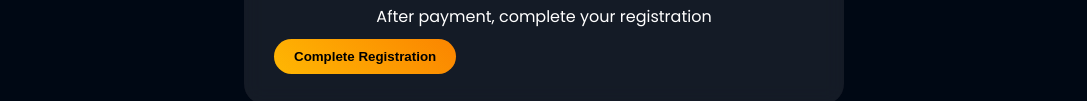
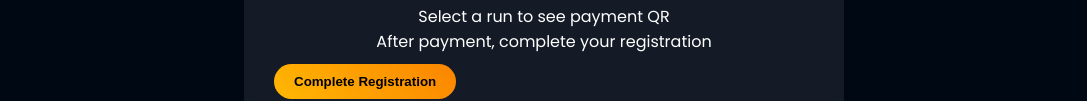
Before and after one commit to roystondcunha28-cyber/apexrun, a plain HTML site: page index.html in a window 1280 px wide. Shown: the part 3863-3964 px from the top of the page, without its empty margins (96-1183 px from the left). Drawn offline with nearby package versions, Linux system fonts and the light colour scheme.

Commit message:
Enhance payment QR section with image and label
Added QR image and label for payment section.

```diff
--- a/index.html
+++ b/index.html
@@ -242,8 +242,9 @@
 <div class="qr-section">
   <h3>Scan & Pay</h3>
 
-  <img src="qri.PNG" alt="Payment QR" class="qr-image">
+<img id="qrImage" src="qri.PNG" alt="Payment QR" class="qr-image">
 
+<p id="qrLabel" class="qr-note">Select a run to see payment QR</p>
   <p class="qr-note">After payment, complete your registration</p>
 </div>
 <button type="submit" class="register-btn">Complete Registration</button>
```
